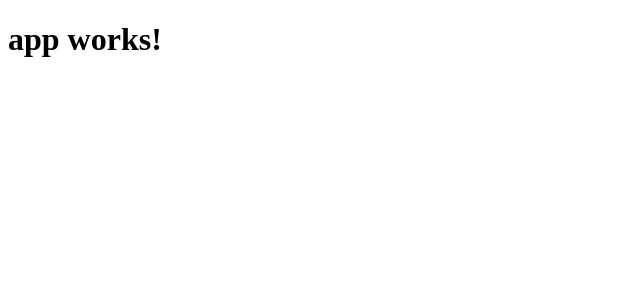
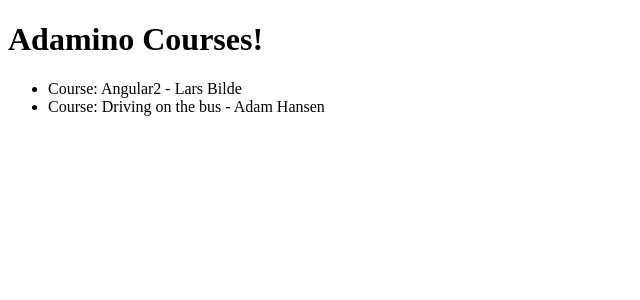
Before and after one commit to onero/CoursePlanner2, an Angular app: page / in a window 1280 px wide. Shown: the top 300 px of the page, without its empty margins (0-640 px from the left). Built offline with nearby package versions, Linux system fonts and the light colour scheme.

Commit message:
Added class for project

```diff
--- a/src/app/app.component.html
+++ b/src/app/app.component.html
@@ -1,3 +1,6 @@
 <h1>
   {{title}}
 </h1>
+<ul>
+  <li *ngFor="let course of courses">Course: {{course.title}} - {{course.lecturer}}</li>
+</ul>
--- a/src/app/app.component.ts
+++ b/src/app/app.component.ts
@@ -1,4 +1,5 @@
-import { Component } from '@angular/core';
+import {Component} from '@angular/core';
+import {Course} from './Course';
 
 @Component({
   selector: 'app-root',
@@ -6,5 +7,26 @@ import { Component } from '@angular/core';
   styleUrls: ['./app.component.css']
 })
 export class AppComponent {
-  title = 'app works!';
+  title = 'Adamino Courses!';
+
+  courses: Course[];
+
+  constructor() {
+    this.courses = [
+      {
+        academy: 'EASV',
+        year: 2017,
+        title: 'Angular2',
+        education: 'Computer Science',
+        lecturer: 'Lars Bilde'
+      },
+      {
+        academy: 'EASV',
+        year: 2017,
+        title: 'Driving on the bus',
+        education: 'Computer Science',
+        lecturer: 'Adam Hansen'
+      }
+    ];
+  }
 }
--- a/src/index.html
+++ b/src/index.html
@@ -2,7 +2,7 @@
 <html>
 <head>
   <meta charset="utf-8">
-  <title>CoursePlanner2</title>
+  <title>Adamino Course Planner</title>
   <base href="/">
 
   <meta name="viewport" content="width=device-width, initial-scale=1">
```
Also changed, not shown: src/app/course.ts (added, +7 -0 lines).
